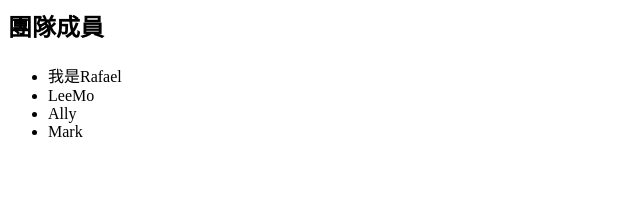
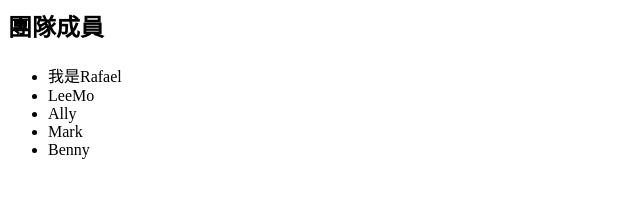
Before and after one commit to zarr12steven/2025-01-11-github-lab, a plain HTML site: page index.html in a window 1280 px wide. Shown: the full height of the page, 0-640 px from the left. Drawn offline with Linux system fonts and the light colour scheme.

Commit message:
新增成員Benny

```diff
--- a/index.html
+++ b/index.html
@@ -11,6 +11,7 @@
         <li>LeeMo</li>
         <li>Ally</li>
         <li>Mark</li>
+        <li>Benny</li>
     </ul>
 </body>
 </html>
```
Also changed, not shown: 1 other file.
